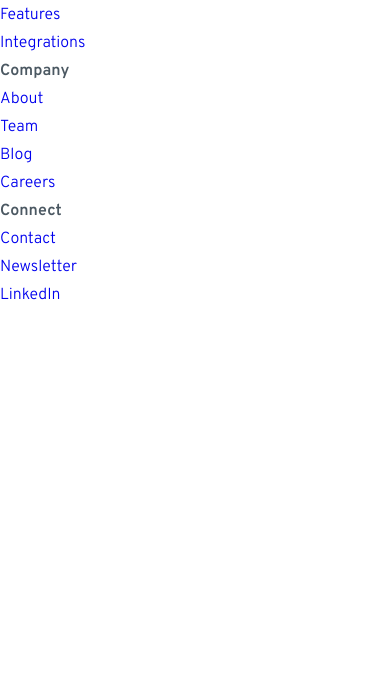
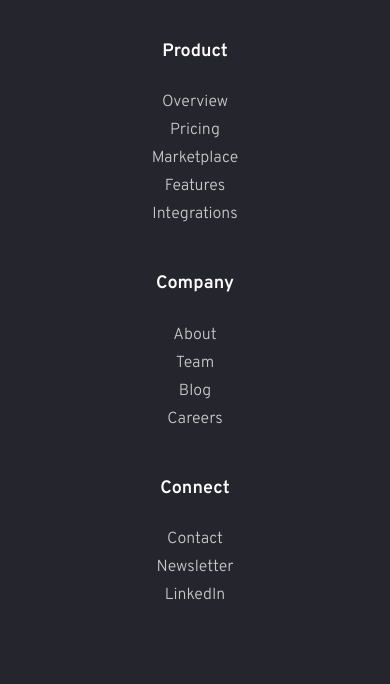
Before and after one commit to DocForLoop/blogr-landing-page, a website built with Vite: page index.html in a window 390 px wide. Shown: the part 3655-4339 px from the top of the page. Before the commit the page ends 3964 px from the top, so only its background shows below. Built offline with nearby package versions, Linux system fonts and the light colour scheme.

Commit message:
Add mobile footer styles

```diff
--- a/index.html
+++ b/index.html
@@ -33,7 +33,7 @@
         <div class="header__wrapper">
           <a class="header__logo-link" href="#">
             <img class="header__logo" src="/src/assets/images/logo.svg"
-                  alt="Home of Blogr" width="82" height="32">
+                  alt="Go to Blogr homepage" width="82" height="32">
           </a>
 
           <nav class="header__nav">
@@ -186,43 +186,44 @@
         </section>
       </main>
 
-      <footer>
-        <div>
-          <a href="#"><img src="/src/assets/images/logo.svg"
-                alt="Home of Blogr" width="100" height="40" loading="lazy" decoding="async">
+      <footer class="footer">
+        <div class="footer__content">
+          <a class="footer__logo-link" href="#">
+            <img class="footer__logo" src="/src/assets/images/logo.svg"
+                alt="Go to Blogr homepage" width="100" height="40" loading="lazy" decoding="async">
           </a>
 
-          <nav aria-label="Footer">
-            <section aria-labelledby="footer-product-title">
-              <h4 id="footer-product-title">Product</h4>
+          <nav class="footer__nav" aria-label="Footer">
+            <section class="footer__section footer__section--product">
+              <h4 class="footer__heading">Product</h4>
 
-              <ul>
-                <li><a href="#">Overview</a></li>
-                <li><a href="#">Pricing</a></li>
-                <li><a href="#">Marketplace</a></li>
-                <li><a href="#">Features</a></li>
-                <li><a href="#">Integrations</a></li>
+              <ul class="footer__list">
+                <li><a class="footer__link" href="#">Overview</a></li>
+                <li><a class="footer__link" href="#">Pricing</a></li>
+                <li><a class="footer__link" href="#">Marketplace</a></li>
+                <li><a class="footer__link" href="#">Features</a></li>
+                <li><a class="footer__link" href="#">Integrations</a></li>
               </ul>
             </section>
 
-            <section aria-labelledby="footer-company-title">
-              <h4 id="footer-company-title">Company</h4>
+            <section class="footer__section footer__section--company">
+              <h4 class="footer__heading">Company</h4>
 
-              <ul>
-                <li><a href="#">About</a></li>
-                <li><a href="#">Team</a></li>
-                <li><a href="#">Blog</a></li>
-                <li><a href="#">Careers</a></li>
+              <ul class="footer__list">
+                <li><a class="footer__link" href="#">About</a></li>
+                <li><a class="footer__link" href="#">Team</a></li>
+                <li><a class="footer__link" href="#">Blog</a></li>
+                <li><a class="footer__link" href="#">Careers</a></li>
               </ul>
             </section>
 
-            <section aria-labelledby="footer-connect-title">
-              <h4 id="footer-connect-title">Connect</h4>
+            <section class="footer__section footer__section--connect">
+              <h4 class="footer__heading">Connect</h4>
 
-              <ul>
-                <li><a href="#">Contact</a></li>
-                <li><a href="#">Newsletter</a></li>
-                <li><a href="#">LinkedIn</a></li>
+              <ul class="footer__list">
+                <li><a class="footer__link" href="#">Contact</a></li>
+                <li><a class="footer__link" href="#">Newsletter</a></li>
+                <li><a class="footer__link" href="#">LinkedIn</a></li>
               </ul>
             </section>
           </nav>
--- a/src/scss/components/footer/_footer-layout.scss
+++ b/src/scss/components/footer/_footer-layout.scss
@@ -1 +1,32 @@
 @use '@scss/global/functions' as *;
+
+.footer {
+    display: grid;
+    place-items: center;
+
+    &__content {
+        display: flex;
+        flex-direction: column;
+        row-gap: 72px;
+    }
+
+    &__nav {
+        display: grid;
+        row-gap: 40px;
+        grid-template-areas:
+        "pro"
+        "comp"
+        "con";
+    }
+
+    &__section {
+        display: flex;
+        flex-direction: column;
+        row-gap: 21px;
+    }
+
+    &__list {
+        display: flex;
+        flex-direction: column;
+    }
+}
--- a/src/scss/components/footer/_footer.scss
+++ b/src/scss/components/footer/_footer.scss
@@ -1,2 +1,68 @@
 @use '@scss/global/functions' as *;
 @use '@scss/global/mixins' as m;
+
+.footer {
+    color: var(--clr-light);
+    background-color: var(--clr-footer-bg);
+    padding-block: 75px;
+    padding-inline: fluid(24, 165, 375, 1440);
+    border-start-end-radius: rem(100);
+    text-align: center;
+
+    &__logo-link {
+
+        &:focus-visible {
+            outline: rem(3) solid var(--clr-light);
+            outline-offset: rem(3);
+        }
+    }
+
+    &__logo {
+        inline-size: rem(100);
+        block-size: rem(40);
+    }
+
+    &__section--product {
+        grid-area: pro;
+    }
+
+    &__section--company {
+        grid-area: comp;
+
+    }
+
+    &__section--connect {
+        grid-area: con;
+
+    }
+
+    &__heading {
+        font-size: var(--fs-body-secondary);
+    }
+
+    &__link {
+        color: var(--clr-footer);
+        position: relative;
+
+        &::after {
+            content: "";
+            position: absolute;
+            inset-block-end: rem(-2);
+            inset-inline-start: 50%;
+            transform: translateX(-50%);
+            inline-size: 0;
+            block-size: rem(2);
+            background-color: var(--clr-footer);
+            transition: inline-size 0.3s ease;
+        }
+
+        &:hover::after {
+            inline-size: 100%;
+        }
+
+        &:focus-visible {
+            outline: rem(3) solid var(--clr-light);
+            outline-offset: rem(3);
+        }
+    }
+}
--- a/src/scss/components/header/_header.scss
+++ b/src/scss/components/header/_header.scss
@@ -167,11 +167,28 @@
     }
 
     &__dropdown-link {
+        position: relative;
         color: var(--clr-headings-active);
         transition: color 0.3s;
 
         &:hover, &:focus-visible {
             color: var(--clr-headings);
+        }
+
+        &::after {
+            content: "";
+            position: absolute;
+            inset-block-end: rem(-2);
+            inset-inline-start: 50%;
+            transform: translateX(-50%);
+            inline-size: 0;
+            block-size: rem(2);
+            background-color: var(--clr-headings-active);
+            transition: inline-size 0.3s ease;
+        }
+
+        &:hover::after {
+            inline-size: 100%;
         }
     }
 
```
